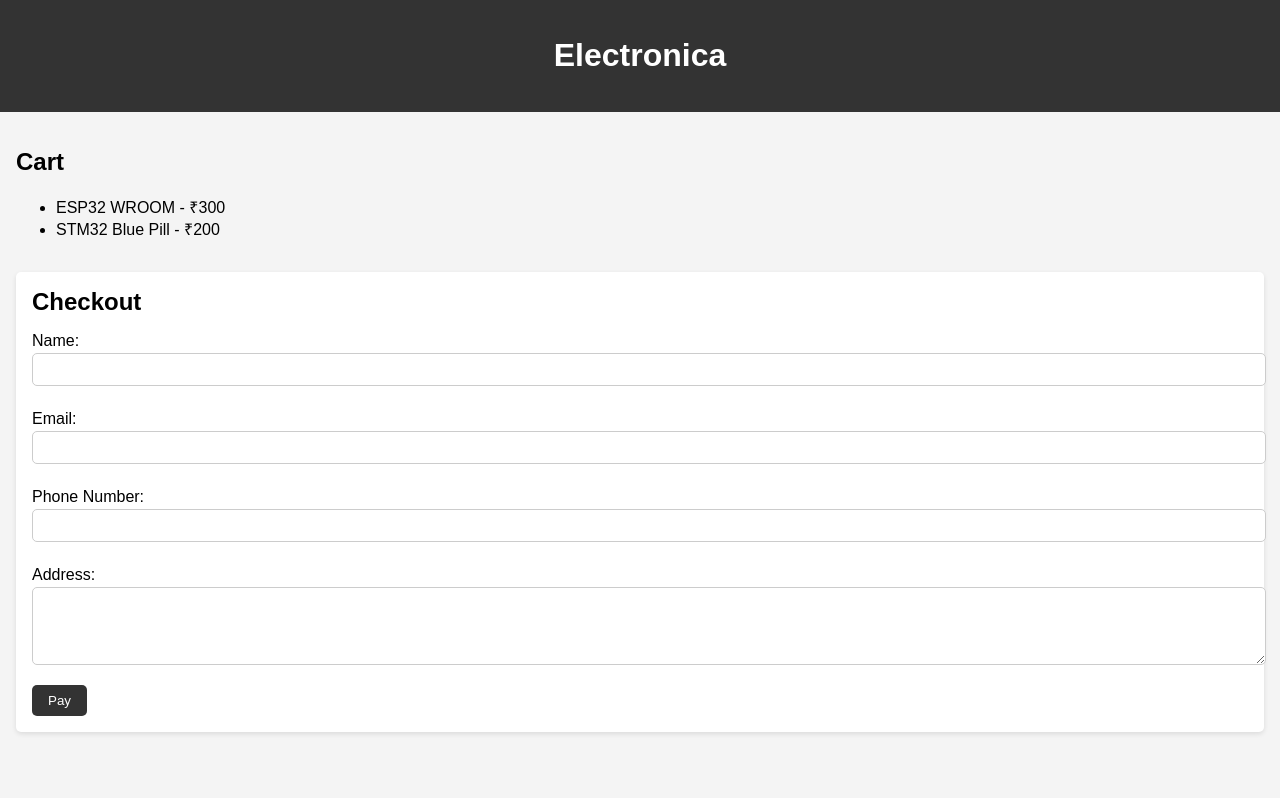
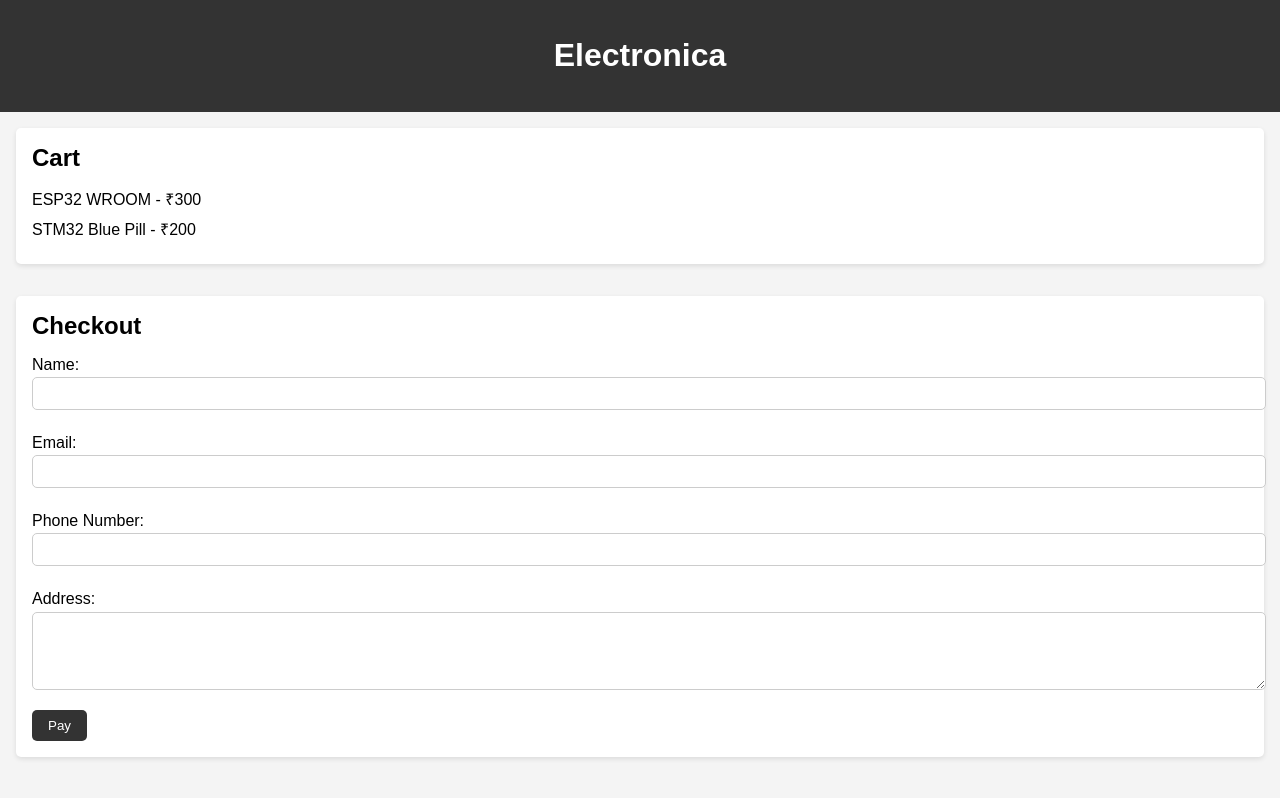
Before and after one commit to RedZapdos123/Test, a plain HTML site: page index.html in a window 1280 px wide. Drawn offline with Linux system fonts and the light colour scheme.

Commit message:
Update styles.css

```diff
--- a/styles.css
+++ b/styles.css
@@ -56,10 +56,31 @@ main {
   background-color: #555;
 }
 
+.cart {
+  background-color: white;
+  padding: 1rem;
+  margin-bottom: 2rem;
+  border-radius: 5px;
+  box-shadow: 0 2px 5px rgba(0, 0, 0, 0.1);
+}
+
+.cart h2 {
+  margin: 0 0 1rem;
+}
+
+.cart-items {
+  list-style: none;
+  padding: 0;
+  margin: 0;
+}
+
+.cart-items li {
+  margin-bottom: 0.5rem;
+}
+
 .buy-form {
   background-color: white;
   padding: 1rem;
-  margin-top: 2rem;
   border-radius: 5px;
   box-shadow: 0 2px 5px rgba(0, 0, 0, 0.1);
 }
```
